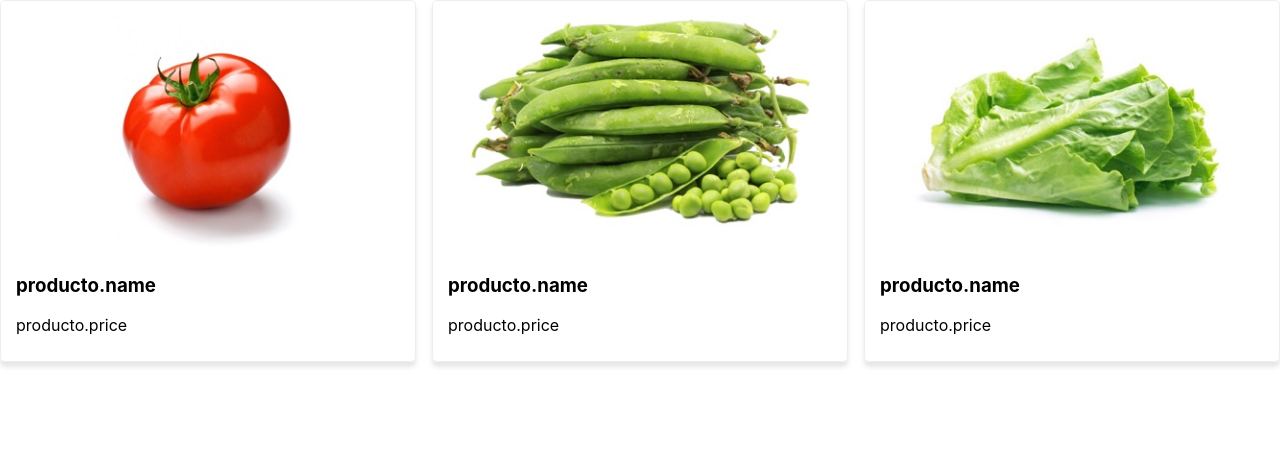
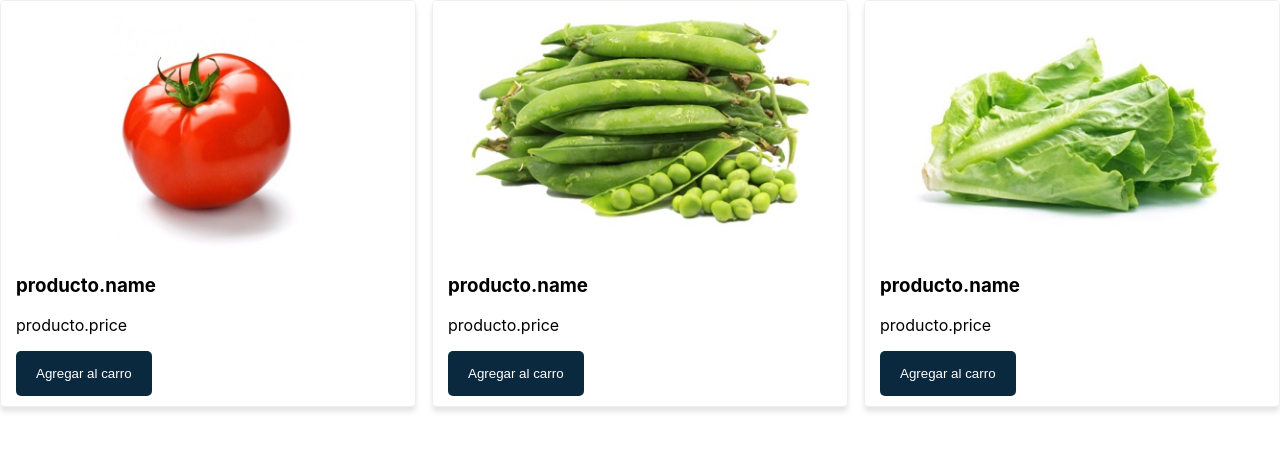
Before and after one commit to JoelTrinidad/carro-compras-react, a React (Create React App) app: page / in a window 1280 px wide. Shown: the top 450 px of the page. Built offline with nearby package versions, Linux system fonts and the light colour scheme.

Commit message:
feat: add product button added

```diff
--- a/src/App.js
+++ b/src/App.js
@@ -13,7 +13,7 @@
     return (
       <div>
         <Productos
-          agregarAlCArro={() => console.log("No hace nada")}
+          agregarAlCarro={() => console.log("No hace nada")}
           productos={this.state.productos}
         />
       </div>
--- /dev/null
+++ b/src/components/Button.js
@@ -0,0 +1,18 @@
+import { Component } from "react";
+
+const styles = {
+  button: {
+    backgroundColor: "#0A283E",
+    color: "#fff",
+    padding: "15px 20px",
+    border: "none",
+    borderRadius: "5px",
+    cursor: "pointer",
+  },
+};
+
+export default class Button extends Component {
+  render() {
+    return <button style={styles.button} {...this.props} />;
+  }
+}
--- a/src/components/Producto.js
+++ b/src/components/Producto.js
@@ -1,4 +1,5 @@
 import { Component } from "react";
+import Button from "./Button";
 
 const styles = {
   producto: {
@@ -21,6 +22,9 @@
         <img style={styles.img} src={producto.img} alt={producto.name} />
         <h3>producto.name</h3>
         <p>producto.price</p>
+        <Button onClick={() => agregarAlCarro(producto)}>
+            Agregar al carro
+        </Button>
       </div>
     );
   }
```
